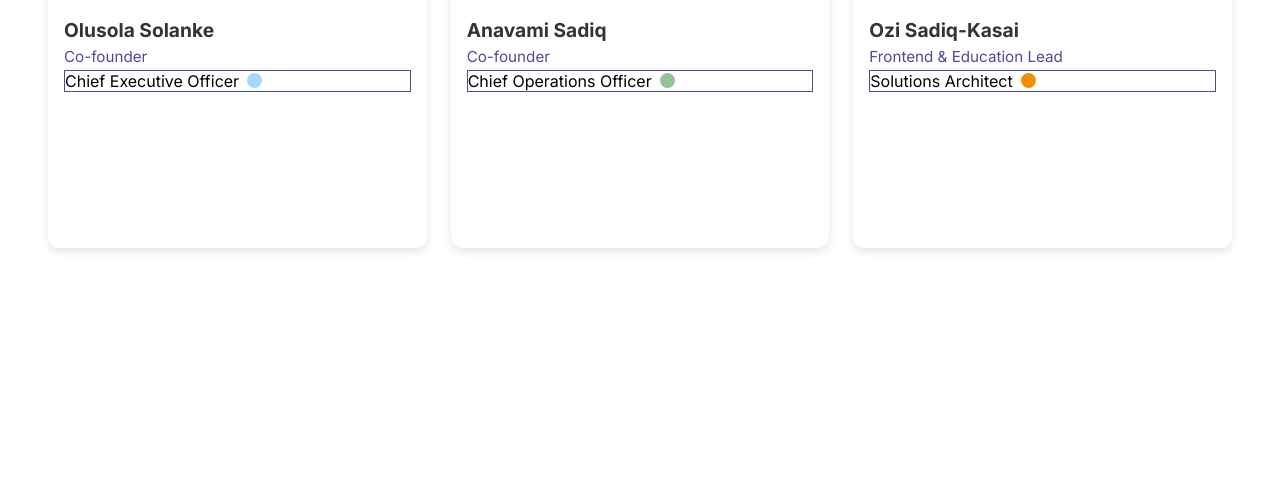
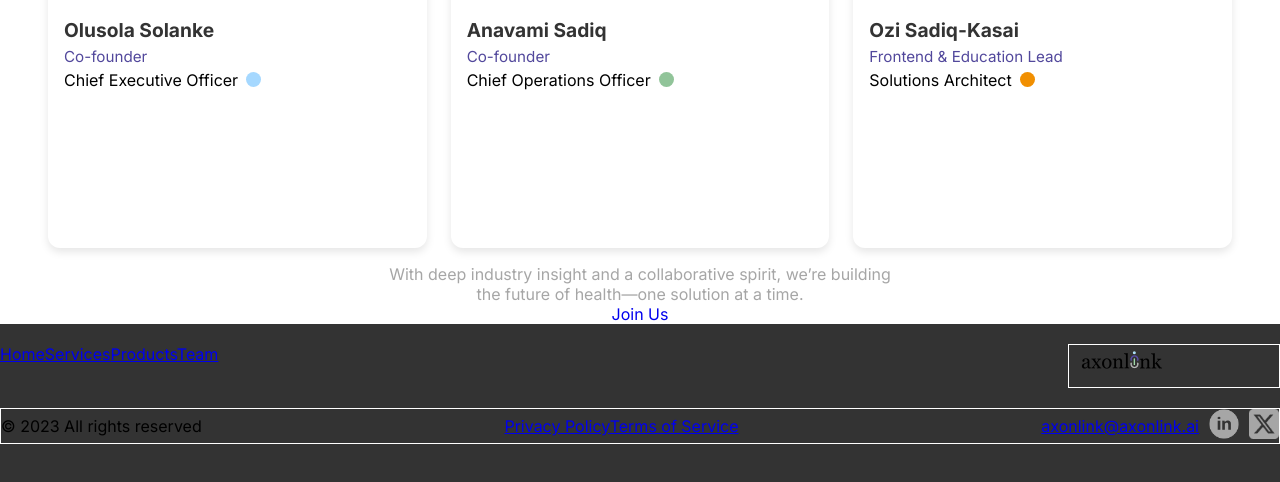
Before and after one commit to axonlinkcode/webpage, a React (Vite) app in the folder frontend/: page / in a window 1280 px wide. Shown: the part 3261-3743 px from the top of the page. Before the commit the page ends 3525 px from the top, so only its background shows below. Built offline with nearby package versions, Linux system fonts and the light colour scheme.

Commit message:
footer dumped

```diff
--- a/frontend/src/App.jsx
+++ b/frontend/src/App.jsx
@@ -3,6 +3,7 @@ import Nav from "./components/nav/Nav";
 import Services from "./components/services/Services";
 import Products from "./components/products/Products";
 import Team from "./components/team/Team";
+import Footer from "./components/footer/Footer";
 
 const App = () => {
   return (
@@ -14,6 +15,7 @@ const App = () => {
         <Products />
         <Team />
       </div>
+      <Footer/>
     </>
   );
 };
--- a/frontend/src/assets/assets.js
+++ b/frontend/src/assets/assets.js
@@ -8,6 +8,8 @@ import Frame1 from './Frame (1).png'
 import Frame2 from './Frame (2).png'
 import wheels from './wheels.png'
 import passport from './passport.jpg'
+import x from './x.png'
+import linkedin from './linkedin.png'
 
 export const assets = {
     logo,
@@ -19,5 +21,7 @@ export const assets = {
     Frame1,
     Frame2,
     wheels,
-    passport
+    passport,
+    x,
+    linkedin
 }
--- /dev/null
+++ b/frontend/src/components/footer/Footer.css
@@ -0,0 +1,32 @@
+.footer{
+    background-color:#333 ;
+    height: 200px ;
+}
+.footer__top-list{
+    display: flex;
+    justify-content: space-between;
+    padding: 20px 0;
+    list-style-type: none;
+}
+.footer__top-list-img{
+    border: 1px solid white;
+}
+.footer__top-list-img img{
+    width: 50%;
+}
+.footer__bottom{
+    border: 1px solid white;
+    display: flex;
+    align-items: center;
+    justify-content: space-between;
+}
+.footer__bottom-social{
+    display: flex;
+    gap: 10px;
+    align-items: center;
+}
+.footer__bottom-social img{
+ width: 30px;
+    height: 30px;
+    /* margin: 0 10px; */
+}
--- /dev/null
+++ b/frontend/src/components/footer/Footer.jsx
@@ -0,0 +1,46 @@
+import './Footer.css'
+import { assets } from "../../assets/assets";
+const Footer = () => {
+    return (
+        <footer className="footer">
+            <div className='footer__top'>
+                <ul className='footer__top-list'>
+                    <li>
+                        <div>
+                            <a href="#">Home</a>
+                            <a href="#">Services</a>
+                            <a href="#">Products</a>
+                            <a href="#">Team</a>
+                        </div>
+                    </li>
+                    <li className="footer__top-list-img">
+                        <img src={assets.logo} alt="" />
+                    </li>
+                </ul>
+            </div>
+            <div className="footer__bottom">
+                <div className="footer__bottom-left">
+                    <p>© 2023 All rights reserved</p>
+                </div>
+                <div className="footer__bottom-right">
+                    <a href="#">Privacy Policy</a>
+                    <a href="#">Terms of Service</a>
+                </div>
+                <div className='footer__bottom-social'>
+                    <a href="#"
+                        type='email'>
+                        axonlink@axonlink.ai
+                    </a>
+                    <a href="#">
+                        <img src={assets.linkedin} alt="" />
+                    </a>
+                    <a href="#">
+                        <img src={assets.x} alt="" />
+                    </a>
+                </div>
+            </div>
+        </footer>
+    );
+};
+
+export default Footer;
--- a/frontend/src/components/team/Team.css
+++ b/frontend/src/components/team/Team.css
@@ -88,7 +88,6 @@
 
 .team__member-details{
     display: flex;
-    border: 1px solid #52489C;
     gap: 0.5rem;
     align-items: center;
 }
@@ -98,3 +97,12 @@
   display: inline-block;
   border-radius: 50%;
 }
+.team__contact{
+    margin: 0 auto;
+    width: 40%;
+    text-align: center;
+    color: #a6a6a6;
+}
+.team__contact a{
+    text-decoration: none;
+}
--- a/frontend/src/components/team/Team.jsx
+++ b/frontend/src/components/team/Team.jsx
@@ -61,6 +61,12 @@ const Team = () => {
           ))
         }
       </ul>
+    <div className="team__contact">
+        <p>
+        With deep industry insight and a collaborative spirit, we’re building the future of health—one solution at a time.
+        <br/><a href="#">Join Us</a>
+      </p>
+    </div>
     </div>
   );
 };
```
Also changed, not shown: frontend/src/assets/linkedin.png (added), frontend/src/assets/x.png (added).
